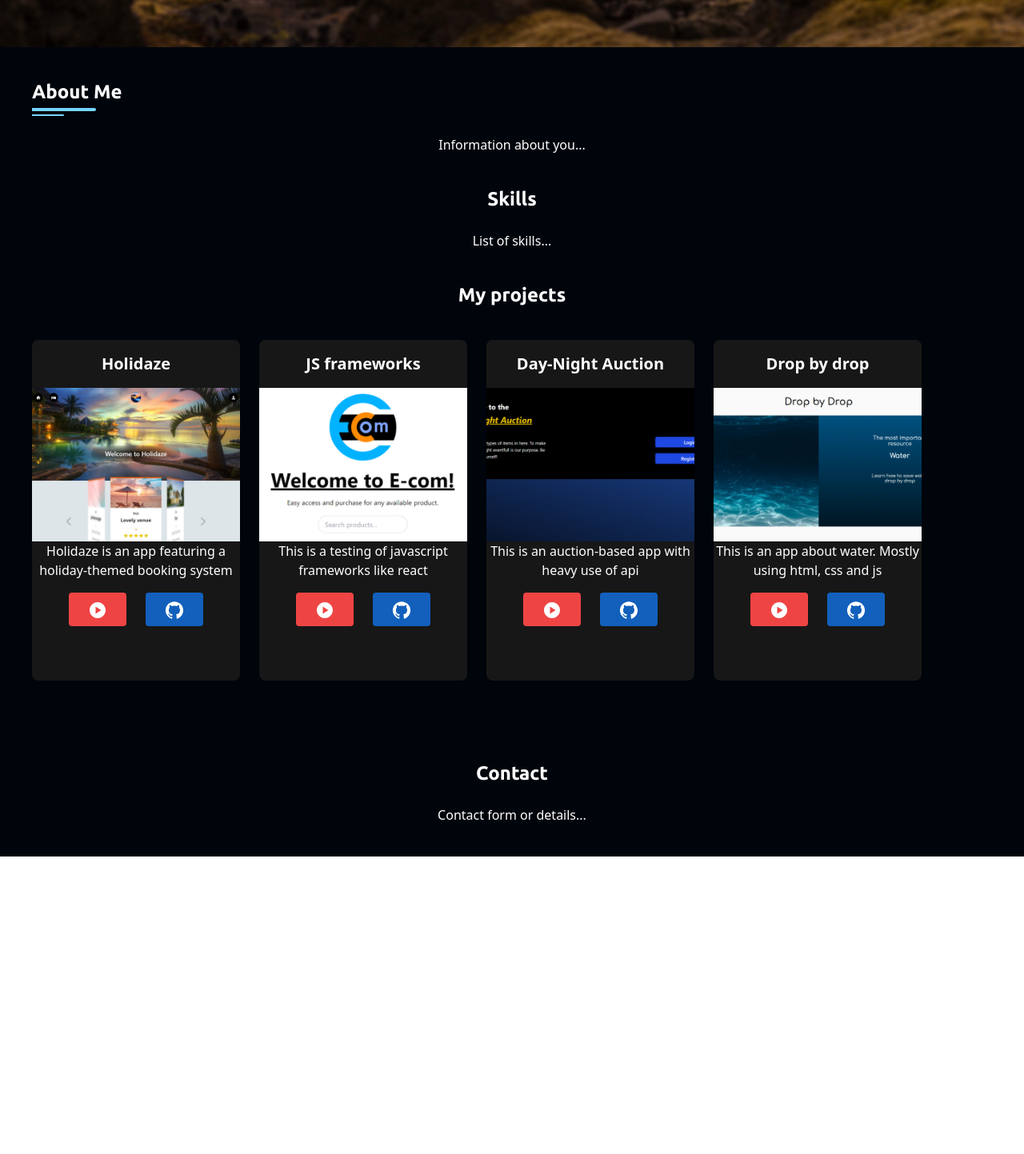
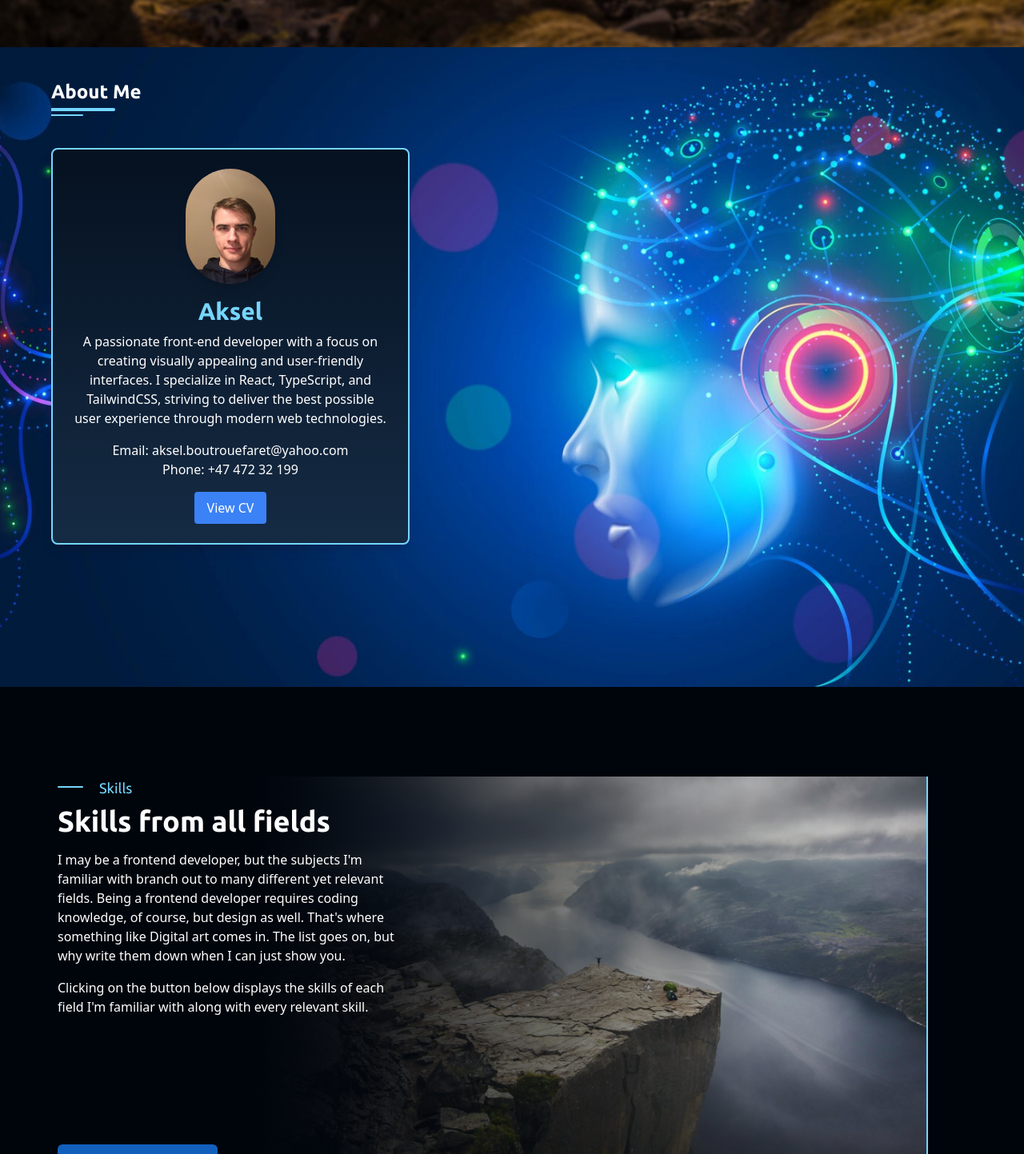
Before and after one commit to AkselBF/portfolio_mk-2, a React (Vite) app: page / in a window 1280 px wide. Shown: the part 679-2122 px from the top of the page at 80% size. Before the commit the page ends 1750 px from the top, so only its background shows below. Built offline with nearby package versions, Linux system fonts and the light colour scheme.

Commit message:
added skills page

```diff
--- /dev/null
+++ b/src/common/Styles/Skills/Honeycomb.css
@@ -0,0 +1,58 @@
+/* Custom styles for the hexagonal layout */
+.hexagon-wrapper {
+  /*width: 104px; /* Adjust this width to ensure proper spacing */
+  height: 200px; /* Adjust height to fit the hexagon aspect ratio */
+  display: flex;
+  justify-content: center;
+  align-items: center;
+}
+
+.hexagon {
+  position: relative;
+  width: 120px;
+  height: 100px;
+  background-color: #1260BC;
+  clip-path: polygon(
+    25% 0%,
+    75% 0%,
+    100% 50%,
+    75% 100%,
+    25% 100%,
+    0% 50%
+  );
+  display: flex;
+  flex-direction: column;
+  justify-content: center;
+  align-items: center;
+  box-shadow: 0 0 15px rgba(0, 0, 0, 0.2);
+}
+
+.hexagon-icon {
+  width: 40px;
+  height: 40px;
+  color: #75D6FF;
+}
+
+.hexagon-text {
+  margin-top: 2px;
+  color: #ffffff;
+  font-size: 14px;
+  text-align: center;
+  word-wrap: break-word;
+}
+
+/* Flexbox adjustments for honeycomb effect */
+.flex-wrap {
+  display: flex;
+  flex-wrap: wrap;
+  justify-content: center;
+  margin: -14.43px 0;
+}
+
+.hexagon-wrapper:nth-child(odd) {
+  margin-top: 28.87px; /* Move odd rows down to create staggered layout */
+}
+
+.hexagon-wrapper:nth-child(even) {
+  margin-top: 0; /* Even rows remain at the same level */
+}
--- /dev/null
+++ b/src/common/components/Skillset/index.tsx
@@ -0,0 +1,28 @@
+import React from "react";
+import { SvgIconComponent } from "@mui/icons-material";
+import '../../Styles/Skills/Honeycomb.css';
+
+interface SkillsGridProps {
+  skills: { name: string, icon: SvgIconComponent }[];
+}
+
+const SkillsSet: React.FC<SkillsGridProps> = ({ skills }) => {
+  if (skills.length === 0) {
+    return <p className="text-white text-lg mt-4">To be learned</p>;
+  }
+
+  return (
+    <div className="flex flex-wrap justify-center items-center gap-4">
+      {skills.map((skill) => (
+        <div key={skill.name} className="hexagon-wrapper">
+          <div className="hexagon">
+            <skill.icon className="hexagon-icon" />
+            <p className="hexagon-text mb-2">{skill.name}</p>
+          </div>
+        </div>
+      ))}
+    </div>
+  );
+};
+
+export default SkillsSet;
--- /dev/null
+++ b/src/common/data/skillsData.ts
@@ -0,0 +1,17 @@
+import JavascriptIcon from '@mui/icons-material/Javascript';
+import HtmlIcon from '@mui/icons-material/Html';
+import CssIcon from '@mui/icons-material/Css';
+import ColorLensIcon from '@mui/icons-material/ColorLens';
+
+
+export const skillsData = {
+  Frontend: [
+    { name: "HTML", icon: HtmlIcon },
+    { name: "CSS", icon: CssIcon },
+    { name: "JavaScript", icon: JavascriptIcon },
+  ],
+  Backend: [],
+  Design: [
+    { name: "Photoshop", icon: ColorLensIcon },
+  ],
+};
--- /dev/null
+++ b/src/common/pages/About/index.tsx
@@ -0,0 +1,32 @@
+import React from "react";
+import aboutBackground from "../../../assets/images/ai_4.jpg";
+import profileImage from "../../../assets/images/Ny selv-bilde 2021.jpg";
+import '../../Styles/Fonts/Ubuntu.css';
+
+const About: React.FC = () => {
+  return (
+    <section id="about" className="relative w-full min-h-screen bg-cover bg-center flex flex-col" style={{ backgroundImage: `url(${aboutBackground})` }}>
+      <div className="flex flex-col">
+        <h2 className='ubuntu-bold text-white text-left text-2xl font-semibold mt-10 ml-16 mb-1'>About Me</h2>
+        <div className='h-1 w-20 bg-[#75D6FF] rounded-r-full ml-16 mb-1'></div>
+        <div className='h-0.5 w-10 bg-[#75D6FF] rounded-r-full ml-16 mb-6'></div>
+      </div>
+      <div className="container mx-auto p-4">
+        <div className="bg-gradient-to-b from-[#051120] to-[#152B44] border-2 border-[#75D6FF] rounded-lg shadow-lg p-6 xl:ml-12 max-w-md w-full text-white">
+          <img src={profileImage} alt="Profile" className="w-28 h-36 rounded-full mx-auto shadow-lg mb-4"/>
+          <h1 className="text-[#75D6FF] text-3xl ubuntu-bold text-center mb-2">Aksel</h1>
+          <p className="text-center mb-4">A passionate front-end developer with a focus on creating visually appealing and user-friendly interfaces. I specialize in React, TypeScript, and TailwindCSS, striving to deliver the best possible user experience through modern web technologies.</p>
+          <div className="text-center mb-4">
+            <p>Email: aksel.boutrouefaret@yahoo.com</p>
+            <p>Phone: +47 472 32 199</p>
+          </div>
+          <div className="text-center">
+            <button className="bg-blue-500 text-white px-4 py-2 rounded hover:bg-blue-600">View CV</button>
+          </div>
+        </div>
+      </div>
+    </section>
+  );
+};
+
+export default About;
--- /dev/null
+++ b/src/common/pages/Contact/index.tsx
@@ -0,0 +1 @@
+//import React from "react";
--- a/src/common/pages/Home/index.tsx
+++ b/src/common/pages/Home/index.tsx
@@ -1,6 +1,9 @@
 import React from 'react';
+import About from '../About';
+import Skills from '../Skills';
 import Projects from '../../Projects';
 import heroOne from '../../../assets/images/Westfjords sunset.jpg';
+import breakPoint from '../../../assets/images/break.png';
 import '../../Styles/Fonts/Ubuntu.css';
 import '../../Styles/General/Styles.css';
 
@@ -9,7 +12,7 @@ const Home: React.FC = () => {
     <div id="home" className="relative w-full min-h-screen overflow-x-hidden">
       {/* Hero section */}
       <div
-        className="relative h-[500px] xl:h-[738px] bg-cover bg-center mb-10"
+        className="relative h-[500px] xl:h-[738px] bg-cover bg-center"
         style={{ backgroundImage: `url(${heroOne})` }}
       >
         <div className="absolute inset-0 bg-black opacity-30"></div>
@@ -25,18 +28,19 @@ const Home: React.FC = () => {
 
       <div id='sections'>
         {/* About section */}
-        <section id="about" className="text-white mb-10">
-          <h2 className='ubuntu-bold text-white text-left text-2xl font-semibold ml-10 mb-1'>About Me</h2>
-          <div className='h-1 w-20 bg-[#75D6FF] rounded-r-full ml-10 mb-1'></div>
-          <div className='h-0.5 w-10 bg-[#75D6FF] rounded-r-full ml-10 mb-6'></div>
-          <p>Information about you...</p>
+        <section id="about" className="text-white">
+          <About />
         </section>
 
         {/* Skills section */}
-        <section id="skills" className="text-white mb-10">
-          <h2 className='ubuntu-bold text-white text-2xl font-semibold mb-6'>Skills</h2>
-          <p>List of skills...</p>
+        <section id="skills" className="text-white">
+          <Skills />
         </section>
+
+        <div
+        className="w-full h-[360px] cover"
+        style={{ backgroundImage: `url(${breakPoint})` }}
+        ></div>
 
         {/* Projects section */}
         <section id="projects" className="text-white mb-10">
@@ -45,6 +49,11 @@ const Home: React.FC = () => {
             <Projects />
           </div>
         </section>
+
+        <div
+        className="w-full h-[360px] cover"
+        style={{ backgroundImage: `url(${breakPoint})` }}
+        ></div>
 
         {/* Contact section */}
         <section id="contact" className="text-white mb-10">
--- /dev/null
+++ b/src/common/pages/Skills/index.tsx
@@ -0,0 +1,85 @@
+import React, { useState } from "react";
+import '../../Styles/Fonts/Ubuntu.css';
+import skillBackground from '../../../assets/images/lake_mountain_view.jpg';
+import SkillsSet from "../../components/Skillset";
+import { skillsData } from "../../data/skillsData";
+
+const Skills: React.FC = () => {
+  const [showSkills, setShowSkills] = useState(false);
+  const [selectedCategory, setSelectedCategory] = useState<keyof typeof skillsData>("Frontend");
+
+  const toggleSkills = () => {
+    setShowSkills(!showSkills);
+  };
+
+  return (
+    <section id="skills" className="min-h-screen ml-10 mr-auto w-[90%] bg-[#00050C] text-white p-8 flex flex-col md:flex-row">
+      <div className="flex flex-col relative text-left my-20 w-[40%] max-h-[500px] flex-1 mb-8 md:mb-0 md:mr-8 z-10"
+        style={{
+          background: 'linear-gradient(to right, #00050C, transparent)'
+        }}
+      >
+        <div className="flex flex-row">
+          <div className="w-8 h-0.5 bg-[#75D6FF] mt-3 rounded-full mr-5"></div>
+          <h2 className="text-lg ubuntu-regular text-left text-[#75D6FF] mb-2">Skills</h2>
+        </div>
+
+        <h1 className="text-4xl ubuntu-bold mb-4">Skills from all fields</h1>
+        <p className="mb-4 w-[80%]">
+          I may be a frontend developer, but the subjects I'm familiar with branch out to many different yet relevant fields. Being a frontend developer requires coding knowledge, of course, but design as well. That's where something like Digital art comes in. The list goes on, but why write them down when I can just show you.
+        </p>
+        <p className="mb-4 w-[80%]">
+          Clicking on the button below displays the skills of each field I'm familiar with along with every relevant skill.
+        </p>
+        <button
+          onClick={toggleSkills}
+          className="bg-[#1260BC] text-white font-semibold absolute bottom-0 w-[200px] py-2 rounded-md hover:bg-blue-600 self-start transition duration-300"
+        >
+          {showSkills ? 'Hide skills' : 'Show skills'}
+        </button>
+      </div>
+
+      {/* Skills Div */}
+      <div className={`flex-1 w-[60%] max-h-[500px] my-20 transition-all duration-500 relative ${showSkills ? 'block' : 'hidden'} md:block`}>
+        <div
+          className="absolute inset-0 bg-cover bg-center border-r-2 border-b-2 border-[#75D6FF] rounded-br-lg"
+          style={{
+            backgroundImage: `url(${skillBackground})`,
+            backgroundSize: 'cover',
+            backgroundPosition: 'center',
+            width: '160%',
+            marginLeft: '-60%',
+          }}
+        >
+          <div className="absolute inset-0 bg-gradient-to-r from-[#00050C] to-transparent"></div>
+        </div>
+
+        {/* Content for skills goes here */}
+        <div className="relative flex flex-col items-center justify-center pr-[2px]">
+            {/* Skills Toggle Texts */}
+            <div className={`bg-[#152B4480] w-full px-8 py-4 font-semibold rounded-bl-md mb-12 flex space-x-12 transition-all duration-500 ${showSkills ? 'block' : 'hidden'}`}>
+              {Object.keys(skillsData).map((category) => (
+                <button
+                  key={category}
+                  onClick={() => setSelectedCategory(category as keyof typeof skillsData)}
+                  className={`text-[#75D6FF] transition-colors duration-300 ${selectedCategory === category ? "text-white" : "hover:text-white"}`}
+                >
+                  {category}
+                </button>
+              ))}
+            </div>
+            {/* Skills Container */}
+            <div className={`relative bg-[#152B44] p-4 rounded-l-lg flex-1 w-full max-w-4xl overflow-hidden transition-all duration-500 ${showSkills ? 'opacity-100 scale-100' : 'opacity-0 scale-95'}`}>
+              {/* Triangular cutout on the left side */}
+              <div className="absolute left-0 top-0 h-full w-1/3 transform -skew-x-12 bg-[#152B44]"></div>
+              <div className={`relative z-10 flex flex-wrap justify-center ${showSkills ? 'block' : 'hidden'}`}>
+                <SkillsSet skills={skillsData[selectedCategory]} />
+              </div>
+            </div>
+          </div>
+      </div>
+    </section>
+  );
+};
+
+export default Skills;
```
